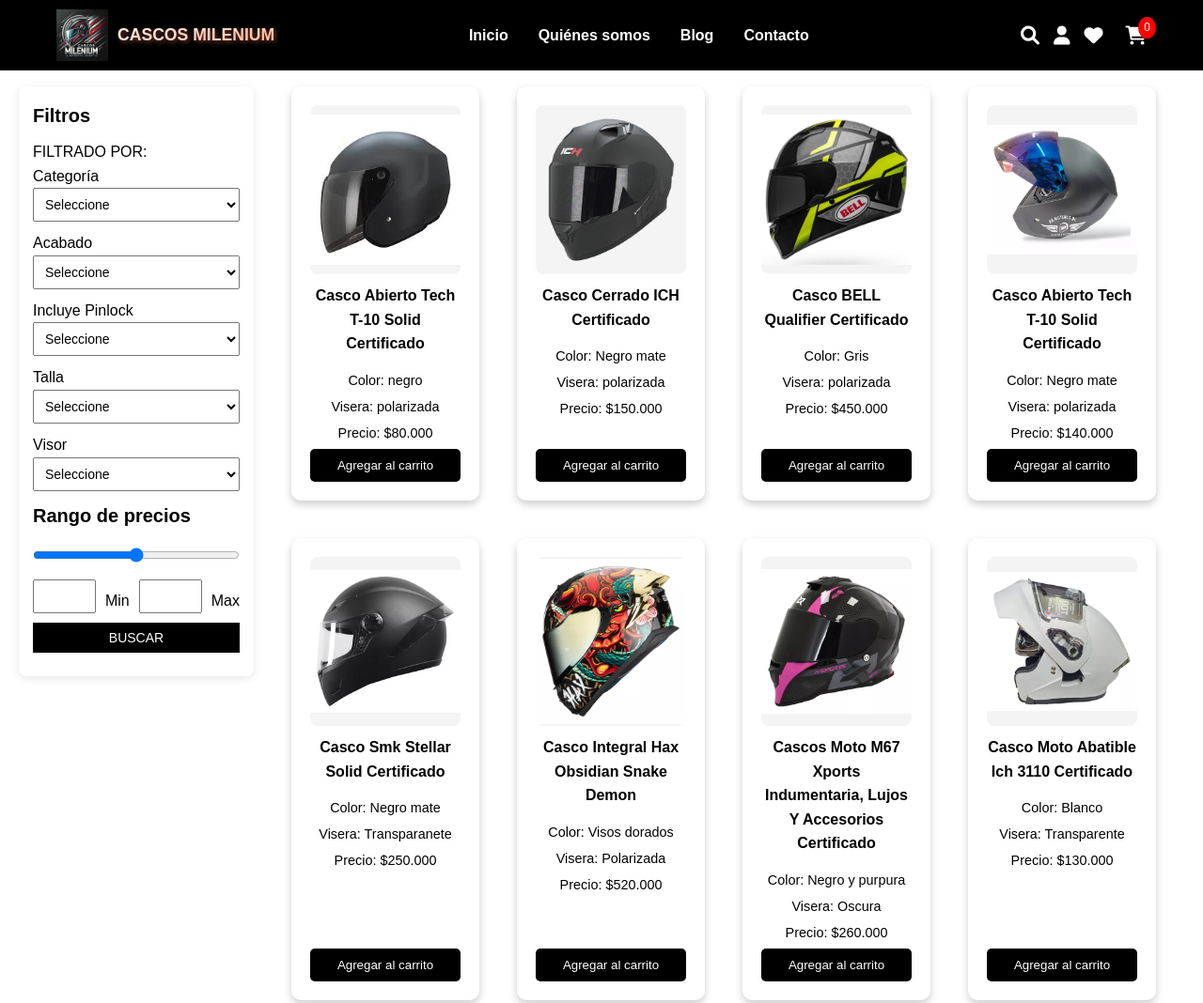
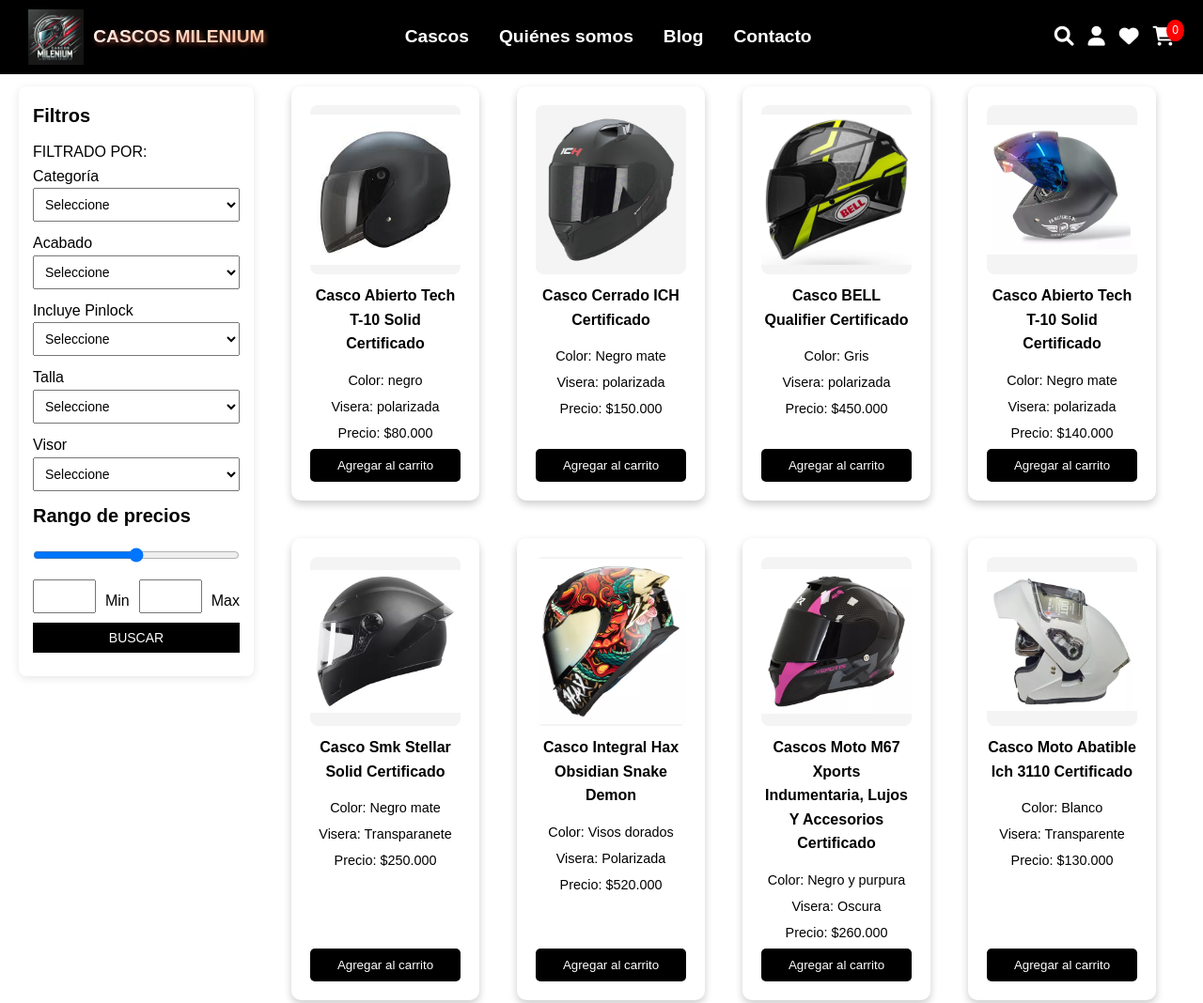
Before and after one commit to Cat0428/ProyectoCascosMillenium, a website: page Pages/productos.html in a window 1280 px wide. Shown: the top 1068 px of the page at 94% size. Drawn offline with Linux system fonts and the light colour scheme.

Commit message:
se actualiza nav bar

```diff
--- a/Pages/productos.html
+++ b/Pages/productos.html
@@ -16,32 +16,31 @@
         <header class="header-landing">
             <div class="header-wrapper">
 
-              <!-- IZQUIERDA LOGO TITULO -->
+              <!-- IZQUIERDA LOGO + TITULO -->
               <a href="/Pages/index.html" class="logo">
                 <img src="/assets/img/logoEmpresa.webp" alt="Cascos Milenium" />
                 <span class="logo-title">CASCOS MILENIUM</span>
               </a>
 
-              <!-- CENTRO MENU NAV -->
+              <!-- CENTRO MENU -->
               <nav class="menu-center">
                 <ul class="nav-links">
-                    <li><a href="/Pages/index.html">Inicio</a></li>
-                    <li><a href="/Pages/QuienesSomos.html">Quiénes somos</a></li>
-                    <li><a href="/Pages/blog.html">Blog</a></li>
-                    <li><a href="/Pages/contactos.html">Contacto</a></li>
+                  <li><a href="/Pages/productos.html">Cascos</a></li>
+                  <li><a href="/Pages/QuienesSomos.html">Quiénes somos</a></li>
+                  <li><a href="/Pages/blog.html">Blog</a></li>
+                  <li><a href="/Pages/contactos.html">Contacto</a></li>
+                </ul>
               </nav>
-                <!-- DERECHA CARRITO -->
 
-              <div class="user-actions">
-                <i class="fas fa-search" id="icono-busqueda" title="Buscar"></i>
-                <i class="fas fa-user" id="icono-usuario" title="Cuenta"></i>
-                <i class="fas fa-heart" id="icono-favoritos" title="Favoritos"></i>
-              </div>
-
-
-              <div class="cart-icon" onclick="toggleCart()">
-                <i class="fas fa-shopping-cart"></i>
-                <span class="cart-count">0</span>
+              <!-- DERECHA ICONOS + CARRITO -->
+              <div class="icon-group">
+                <i class="fas fa-search" title="Buscar"></i>
+                <i class="fas fa-user" title="Cuenta"></i>
+                <i class="fas fa-heart" title="Favoritos"></i>
+                <div class="cart-icon" onclick="toggleCart()" title="Carrito">
+                  <i class="fas fa-shopping-cart"></i>
+                  <span class="cart-count">0</span>
+                </div>
               </div>
 
             </div>
--- a/assets/Css/EstilosIndex.css
+++ b/assets/Css/EstilosIndex.css
@@ -29,119 +29,113 @@
 /*------ FIN BODY / MAIN---------*/
 
 /* ---------- Header ---------- */
-.header-wrapper {
-    display: flex;
-    justify-content: space-between;
-    align-items: center;
-    position: relative;
-    max-width: 1200px;
-    margin: 0 auto;
-    padding: 0 20px;
-  }
 .header-landing {
-    background: black;
+  background-color: black;
   color: white;
-    padding: 10px 0;
   position: fixed;
-    width: 100%;
   top: 0;
   left: 0;
+  width: 100%;
   z-index: 999;
+  padding: 10px 0;
 }
 
-  .menu-header-section {
+.header-wrapper {
   display: grid;
-    grid-template-columns: auto 1fr auto; /* Logo | Menú | Carrito */
+  grid-template-columns: auto 1fr auto;
   align-items: center;
-    max-width: 1200px;
-    margin: 0 auto;
-    padding: 0 20px;
+  width: 100%;
+  padding: 0 0; /* Sin padding horizontal, logo e iconos pegados */
+}
 
-  }
 
 .logo {
   display: flex;
   align-items: center;
   gap: 10px;
+  margin-left: 30px; /* opcional para no tocar el borde completamente */
   text-decoration: none;
 }
+
 .logo img {
-    height: 55px;
+  height: 3.70rem;
 }
 
 .logo-title {
-    font-size: 1.1rem;
   font-weight: bold;
+  font-size: 1.2rem;
   text-transform: uppercase;
   color: transparent;
   background: linear-gradient(to right, #fff, #ffd6b6);
   -webkit-background-clip: text;
   text-shadow: 2px 2px 5px rgba(255, 126, 95, 0.5);
-    text-decoration: none;
 }
 
+/* Menú centrado visualmente */
 .menu-center {
-    position: absolute;
-    left: 50%;
-    transform: translateX(-39%);
+  display: flex;
+  justify-content: center;
 }
 
 .nav-links {
   display: flex;
-    justify-content: center;
   gap: 2rem;
   list-style: none;
+  margin: 0;
+  padding: 0;
+  font-size: 1.2rem;
 }
+
 .nav-links li a {
   color: white;
   font-weight: bold;
   text-decoration: none;
-    font-size: 1rem;
 }
 
-  .nav-links li a:hover {
-    color: var(--accent-color);
-  }
-
-  .user-actions {
+/* Iconos totalmente alineados a la derecha */
+.icon-group {
   display: flex;
   align-items: center;
   gap: 15px;
-    margin-right: -770px;
+  justify-content: flex-end;
+  margin-right: 30px; /* opcional para no pegarse 100% al borde */
 }
 
-  .user-actions i {
+.icon-group i,
+.cart-icon i {
+  font-size: 1.3rem;
   color: white;
-    font-size: 20px;
   cursor: pointer;
-    transition: color 0.3s ease;
-  }
-
-  .user-actions i:hover {
-    color: var(--accent-color, #ff9900);
 }
 
 .cart-icon {
   position: relative;
-    font-size: 20px;
-    cursor: pointer;
-    color: white;
 }
 
 .cart-count {
+  position: absolute;
+  top: -8px;
+  right: -10px;
   background-color: red;
   color: white;
+  padding: 2px 6px;
   border-radius: 50%;
-    padding: 2px 6px;
   font-size: 12px;
-    position: absolute;
-    top: -10px;
-    right: -10px;
 }
 
-  .cart-icon:hover {
-    color: var(--accent-color);
+.icon-group i:hover,
+.cart-icon i:hover,
+.nav-links li a:hover {
+  color: #ff9900; /* Cambia el color cuando pasas el mouse */
+  transform: scale(1.2); /* Agranda suavemente el ícono */
+  transition: all 0.3s ease;
 }
+
+
+
+
+
+
 
 /*------------FIN CABECERA----*/
 
--- a/assets/Css/EstilosProductos.css
+++ b/assets/Css/EstilosProductos.css
@@ -29,122 +29,110 @@
 /*------ FIN BODY / MAIN---------*/
 
 
+
 /* ---------- Header ---------- */
-.header-wrapper {
-    display: flex;
-    justify-content: space-between;
-    align-items: center;
-    position: relative;
-    max-width: 1200px;
-    margin: 0 auto;
-    padding: 0 20px;
-  }
 .header-landing {
-    background: black;
+  background-color: black;
   color: white;
-    padding: 10px 0;
   position: fixed;
-    width: 100%;
   top: 0;
   left: 0;
+  width: 100%;
   z-index: 999;
+  padding: 10px 0;
 }
 
-  .menu-header-section {
+.header-wrapper {
   display: grid;
-    grid-template-columns: auto 1fr auto; /* Logo | Menú | Carrito */
+  grid-template-columns: auto 1fr auto;
   align-items: center;
-    max-width: 1200px;
-    margin: 0 auto;
-    padding: 0 20px;
+  width: 100%;
+  padding: 0 0; /* Sin padding horizontal, logo e iconos pegados */
+}
 
-  }
 
 .logo {
   display: flex;
   align-items: center;
   gap: 10px;
+  margin-left: 30px; /* opcional para no tocar el borde completamente */
   text-decoration: none;
 }
+
 .logo img {
-    height: 55px;
+  height: 3.70rem;
 }
 
 .logo-title {
-    font-size: 1.1rem;
   font-weight: bold;
+  font-size: 1.2rem;
   text-transform: uppercase;
   color: transparent;
   background: linear-gradient(to right, #fff, #ffd6b6);
   -webkit-background-clip: text;
   text-shadow: 2px 2px 5px rgba(255, 126, 95, 0.5);
-    text-decoration: none;
-
 }
 
+/* Menú centrado visualmente */
 .menu-center {
-    position: absolute;
-    left: 50%;
-    transform: translateX(-39%);
+  display: flex;
+  justify-content: center;
+  margin-right: 109px;
 }
 
 .nav-links {
   display: flex;
-    justify-content: center;
   gap: 2rem;
   list-style: none;
+  margin: 0;
+  padding: 0;
+  font-size: 1.2rem;
 }
+
 .nav-links li a {
   color: white;
   font-weight: bold;
   text-decoration: none;
-    font-size: 1rem;
 }
 
-  .nav-links li a:hover {
-    color: var(--accent-color);
-  }
-
-  .user-actions {
+/* Iconos totalmente alineados a la derecha */
+.icon-group {
   display: flex;
   align-items: center;
   gap: 15px;
-    margin-right: -770px;
+  justify-content: flex-end;
+  margin-right: 30px; /* opcional para no pegarse 100% al borde */
 }
 
-  .user-actions i {
+.icon-group i,
+.cart-icon i {
+  font-size: 1.3rem;
   color: white;
-    font-size: 20px;
   cursor: pointer;
-    transition: color 0.3s ease;
-  }
-
-  .user-actions i:hover {
-    color: var(--accent-color, #ff9900);
 }
 
 .cart-icon {
   position: relative;
-    font-size: 20px;
-    cursor: pointer;
-    color: white;
 }
 
 .cart-count {
+  position: absolute;
+  top: -8px;
+  right: -10px;
   background-color: red;
   color: white;
+  padding: 2px 6px;
   border-radius: 50%;
-    padding: 2px 6px;
   font-size: 12px;
-    position: absolute;
-    top: -10px;
-    right: -10px;
 }
 
-  .cart-icon:hover {
-    color: var(--accent-color);
+.icon-group i:hover,
+.cart-icon i:hover,
+.nav-links li a:hover {
+  color: #ff9900; /* Cambia el color cuando pasas el mouse */
+  transform: scale(1.2); /* Agranda suavemente el ícono */
+  transition: all 0.3s ease;
 }
-
 
 /*------------FIN CABECERA----*/
 
```
Also changed, not shown: Pages/index.html (+10 -11 lines). Lines whose indentation alone changed are shown as unchanged.
